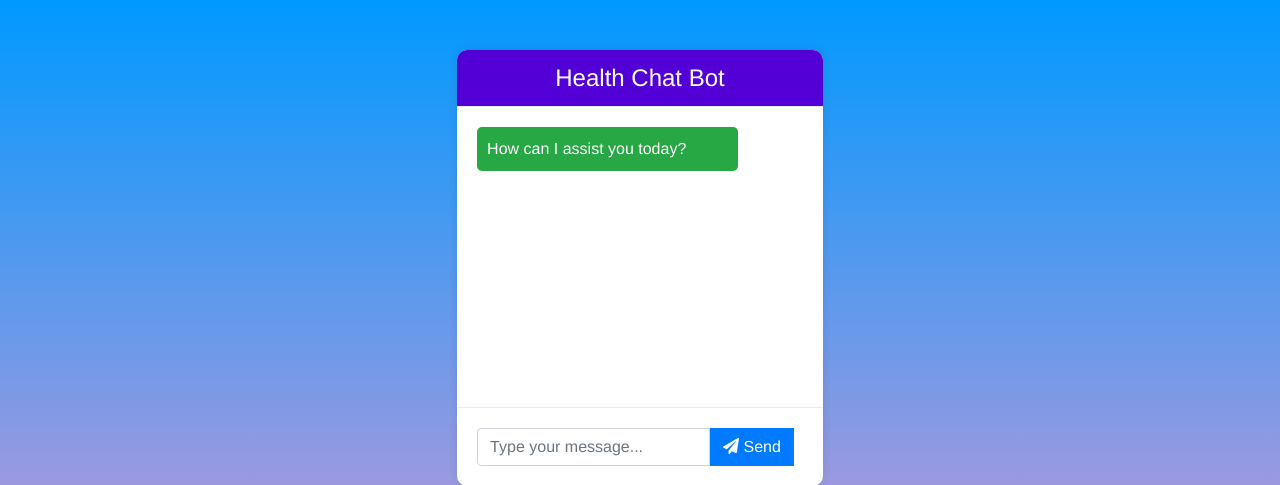
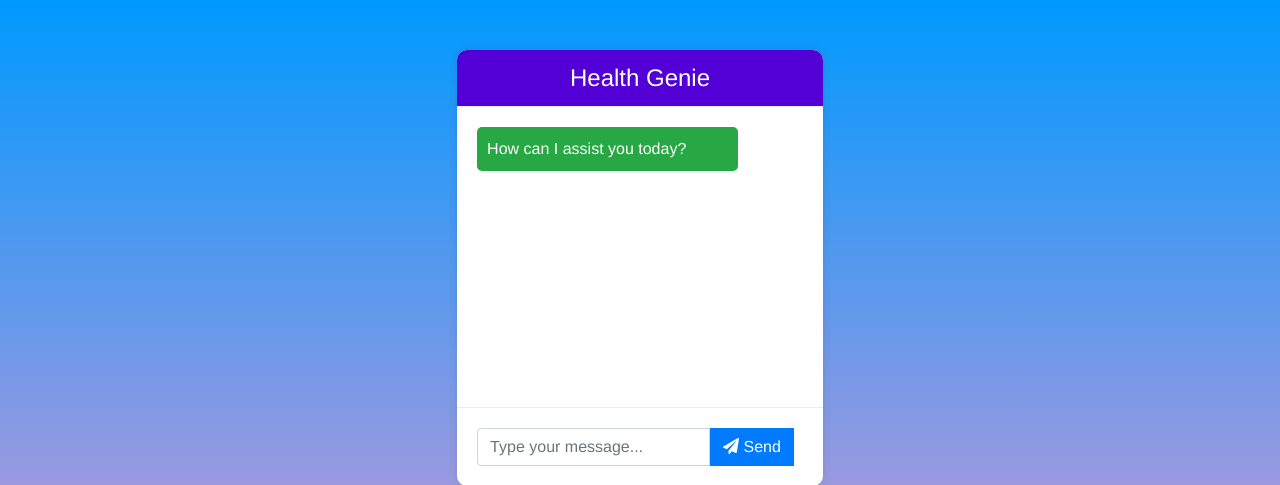
Before and after one commit to Alvaro2345/chatbot, a Flask app: page / in a window 1280 px wide. Shown: the top 485 px of the page. Run offline with Flask 3, Linux system fonts and the light colour scheme; some libraries are stand-ins or nearby versions.

Commit message:
Update index.html

```diff
--- a/templates/index.html
+++ b/templates/index.html
@@ -3,7 +3,7 @@
 <head>
     <meta charset="UTF-8">
     <meta name="viewport" content="width=device-width, initial-scale=1.0">
-    <title>Health Chat Bot</title>
+    <title>Health Genie</title>
     <!-- Bootstrap CSS -->
     <link href="https://stackpath.bootstrapcdn.com/bootstrap/4.3.1/css/bootstrap.min.css" rel="stylesheet">
     <!-- Font Awesome CSS -->
@@ -75,7 +75,7 @@
 </head>
 <body>
     <div id="chat-container">
-        <div id="chat-header">Health Chat Bot</div>
+        <div id="chat-header">Health Genie</div>
         <div id="chat-messages">
             <!-- Initial message from the chatbot -->
 
```
